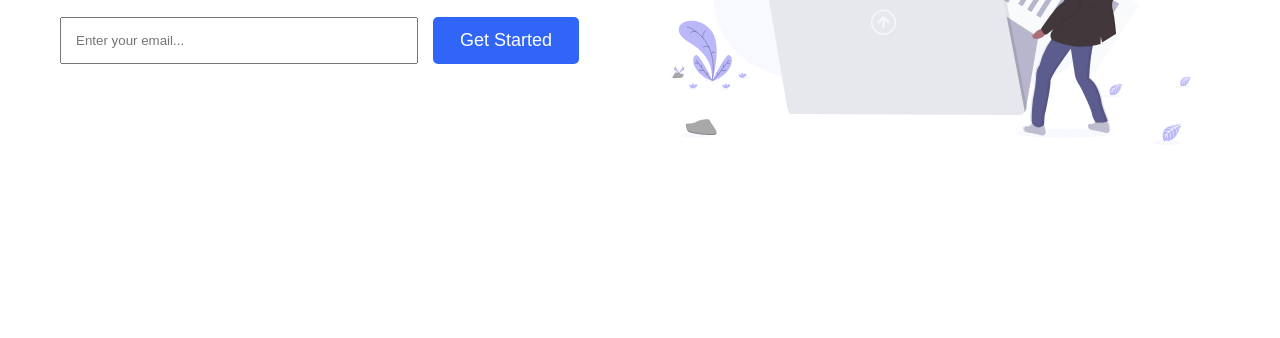
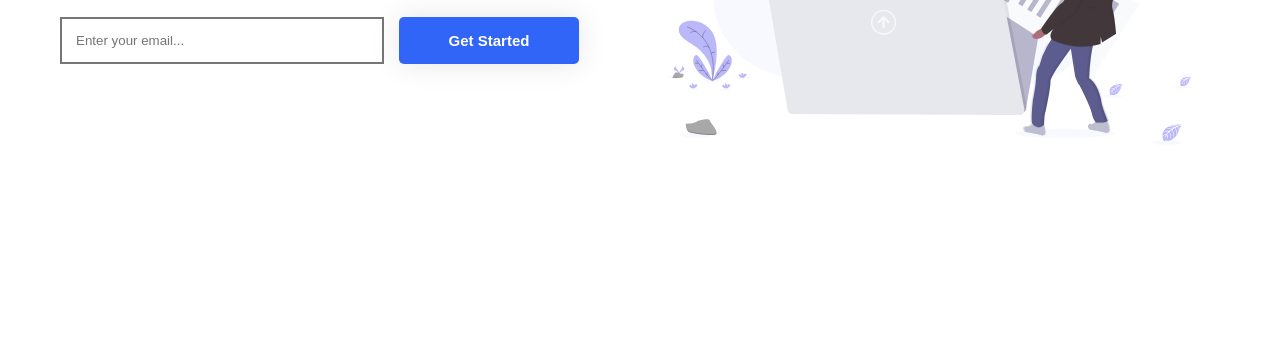
Before and after one commit to rsimescu/fylo-landing-page-with-two-column-layout-master, a plain HTML site: page index.html in a window 1280 px wide. Shown: the part 462-800 px from the top of the page. Drawn offline with nearby package versions, Linux system fonts and the light colour scheme.

Commit message:
desktop design

```diff
--- a/style.css
+++ b/style.css
@@ -92,21 +92,22 @@ body{
 
 .enterEmail input{
     display: flex;
-    width: 67%;
+    width: 60%;
     padding: 14px;
+    border-style: solid;
 }
 
 
 .enterEmail button{
     display: flex;
-    width: 30%;
+    width: 37%;
     justify-content: center;
     align-items: center;
     border-style: hidden;
     background-color: hsl(224, 93%, 58%);
     color: white;
-    font-weight: 500;
-    font-size: 18px;
+    font-weight: 800;
+    font-size: 15px;
     border-radius: 5px;
 
 }
@@ -151,8 +152,12 @@ body{
     padding: 30px;
     line-height: 25px;
     gap: 10px;
-    box-shadow: 0 0 50px hsla(255, 255, 255, 255);
+    box-shadow: 0 0 30px hsla(0, 0%, 0%, 0.1);
 
+}
+
+.enterEmail button{
+    box-shadow: 0 0 30px hsla(0, 0%, 0%, 0.1);
 }
 
 .kyleBurton{
```
